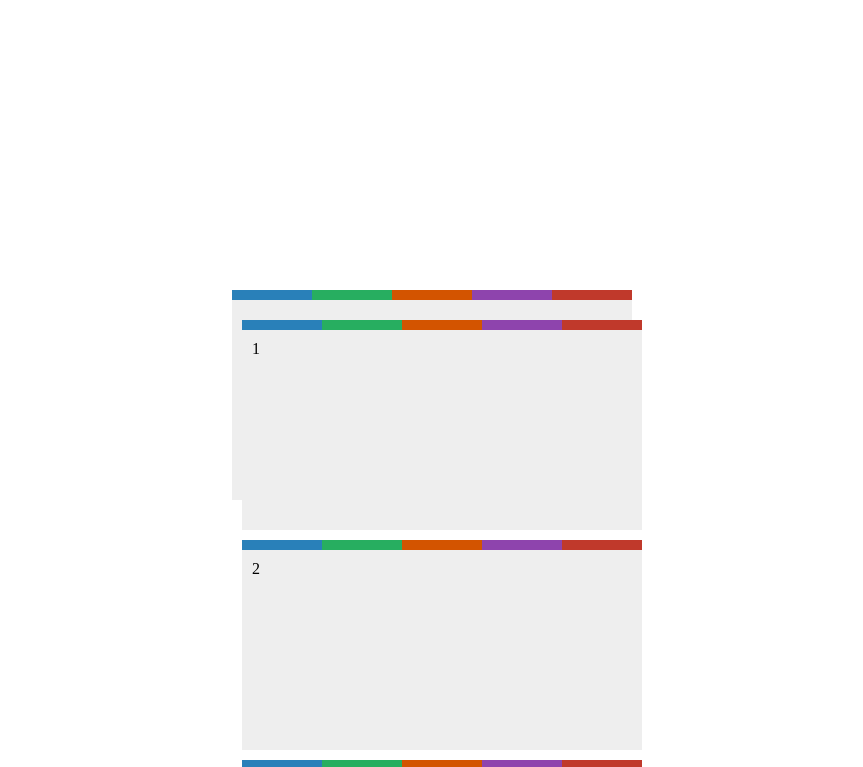
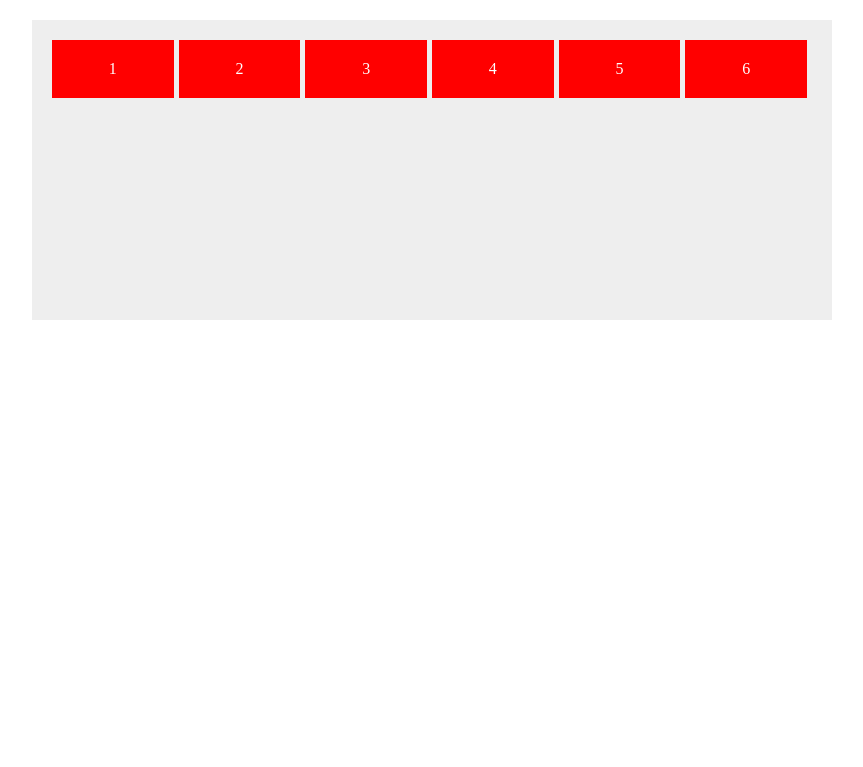
Before and after one commit to AmmarWaleed24/-css-course-lesson-52-Child-Align-Self, a plain HTML site: page flexBox-alignSelf/index.html in a window 1280 px wide. Shown: the top 767 px of the page, without its empty margins (208-1071 px from the left). Drawn offline with Linux system fonts and the light colour scheme.

Commit message:
Update style.css

```diff
--- a/flexBox-alignSelf/style.css
+++ b/flexBox-alignSelf/style.css
@@ -1,112 +1,42 @@
-* {
-
-    padding:0;
-    margin:0;
-    box-sizing: border-box;
-}
-
-body {
-display:flex;
-justify-content: center;
-align-items:center;
-min-height:100vh;
-/* background:linear-gradient(45deg, #8460ed,#ff1252) */
-
-}
-
-/* .menu {
-
-    position:relative;
-    width:200px;
-    height:200px;
-    background:#0f0;
-    display:flex;
-    justify-content: center;
-    align-items:center;
-}
-
-.menu li {
-
-    position:absolute;
-    list-style:none;
-
-}
-
-.toggle {
-
-    position:absolute;
-    width: 60px;
-    height:60px;
-    background: #fff;
-    display:flex;
-    align-items:center;
-    justify-content:center;
-    border-radius: 50%;
-    cursor:pointer;
-    z-index:10000;
-    box-shadow: 0 3px 4px rgba(0,0,0,0,15);
-    font-size:2em;
-
-
-} */
-
-.parent {
-
-    width: 300px;
-    height: 300px;
-    /* background-image: linear-gradient(to right, red 40px 100px, green); */
-    /* background: linear-gradient(to right, #ff6a00, #ee0979,); */
-    background: radial-gradient(circle, blue, pink, yellow);
-
-}
-
-@keyframes gradient {
-
-
-    25%{
-        background-image: linear-gradient(to top, red, green);
-    }
-    50%{
-        background-image: linear-gradient(to right, red, green);
-    }
-    75%{
-        background-image: linear-gradient(to bottom, red, green);
-    }
-    100%{
-        background-image: linear-gradient(to left red, green);
-    }
-}
-
 /*
-  Gradients
-  linear-gradient(Direction || Angle, Color Stop 1, Color Stop 2, ....)
+  Flexible Box
+  For Parent
+  - display: flex => To Start Flexible Box
+  - flex-direction: row => Default Value
+  - flex-wrap: nowrap => Default Value
+  - flex-flow: [Flex-Direction] + [Flex-Wrap]
+  - justify-content: flex-start => Default Value
+  - align-items: stretch => Default Value
+  - align-content: stretch => Default Value
+  For Child
+  - flex-grow: 0 => Default Value
+  - flex-shrink: 1 => Default Value
+  - order: 0 => Default Value
+  - flex-basis: auto => Default Value
+  - flex: [Flex Grow] [Flex Shrink] [Flex Basis] 0 1 Auto
+  - align-self: auto => Default Value
 */
 
-div {
-    width: 400px;
-    height: 200px;
-    background-color: #eee;
-    margin: 20px auto;
-    position: relative;
-    padding: 10px;
-  }
-  div:before {
-    content: "";
-    position: absolute;
-    top: -10px;
-    left: 0;
-    width: 100%;
-    background-color: red;
-    height: 10px;
-    background-image: linear-gradient(
-      to right,
-      #2980b9 20%,
-      #27ae60 20%,
-      #27ae60 40%,
-      #d35400 40%,
-      #d35400 60%,
-      #8e44ad 60%,
-      #8e44ad 80%,
-      #c0392b 80%
-    );
-  }
+* {
+  -webkit-box-sizing: border-box;
+  -moz-box-sizing: border-box;
+  box-sizing: border-box;
+}
+.flex {
+  background-color: #eee;
+  width: 800px;
+  height: 300px;
+  padding: 20px;
+  margin: 20px auto;
+  display: flex;
+  align-items: flex-start;
+}
+.flex div {
+  background-color: #f00;
+  color: white;
+  width: 80px;
+  text-align: center;
+  padding: 20px;
+  margin-right: 5px;
+  flex-grow: 1;
+}
```
